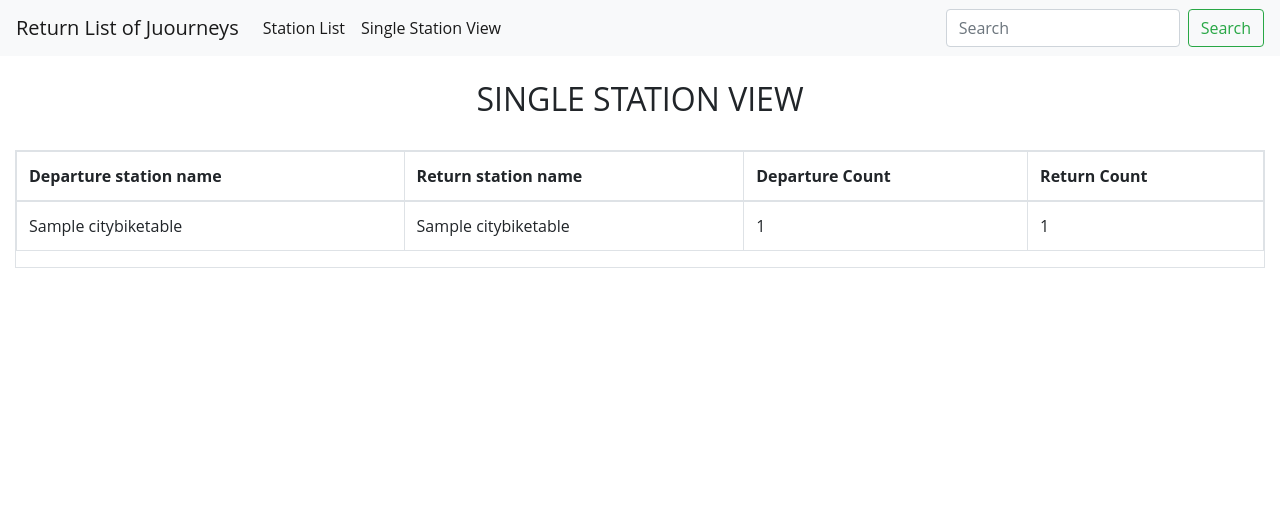
After one commit to shardendu-design/solita_project, a Flask app: page /singlelstationview in a window 1280 px wide. The commit adds this page. Shown: the top 524 px of the page. Run offline with Flask 3, Linux system fonts and the light colour scheme; tables that the repository leaves empty hold one stand-in row (values such as "Sample post"); some libraries are stand-ins or nearby versions; some web fonts are replaced.

Commit message:
Create route for single station view with total count departure and return

```diff
--- a/app/citybike/models.py
+++ b/app/citybike/models.py
@@ -27,3 +27,13 @@ class Citybike(db.Model):
     def covered_distance_km(self):
         kilometers = self.covered_distance_m / 1000
         return '{:.2f}'.format(kilometers)
+
+    @staticmethod
+    def get_departure_count(station_id):
+        return Citybike.query.filter_by(departure_station_id=station_id).count()
+
+
+
+    @staticmethod
+    def get_return_count(station_id):
+        return Citybike.query.filter_by(return_station_id=station_id).count()
--- a/app/citybike/routes.py
+++ b/app/citybike/routes.py
@@ -5,6 +5,7 @@ from app.citybike.models import Citybike
 from app import db
 from flask import render_template, request, flash, redirect, url_for
 from flask_sqlalchemy import pagination
+from flask_paginate import Pagination, get_page_args
 
 
 
@@ -23,6 +24,21 @@ def display_station_list():
     station_list = Citybike.query.paginate(page=page, per_page=10)
     return render_template('list_all_station.html', station_list=station_list)
 
+@main.route('/singlelstationview')
+def display_single_station_view():
+    page = request.args.get('page', 1, type=int)
+    single_station_view = Citybike.query.paginate(page=page, per_page=10)
+    stations = set([(trip.departure_station_id, trip.departure_station_name) for trip in single_station_view.items] + [(trip.return_station_id, trip.return_station_name) for trip in single_station_view.items])
+    station_counts = {}
+    for station_id, station_name in stations:
+        station_counts[station_id] = {
+            'departure_count': Citybike.get_departure_count(station_id),
+            'return_count': Citybike.get_return_count(station_id)
+        }
+    return render_template('single_station_view.html', single_station_view=single_station_view, station_counts=station_counts)
+
+
+
 @main.app_errorhandler(404)
 def page_not_found(error):
     return render_template('404.html'), 404
--- a/app/citybike/templates/layout.html
+++ b/app/citybike/templates/layout.html
@@ -26,7 +26,7 @@
 </head>
 {% block body %}
 
-    <div class="wrapper">
+    <!-- <div class="wrapper"> -->
 <!--        flash messages-->
 <!--        {% for message in get_flashed_messages()%}-->
 
@@ -42,7 +42,7 @@
             {# navigation bar #}
             {% block navbar %}
             <nav class="navbar navbar-expand-lg navbar-light bg-light">
-                <a class="navbar-brand" href="{{ url_for('main.display_citybike_details') }}">City Bike Juourneys Project</a>
+                <a class="navbar-brand" href="{{ url_for('main.display_citybike_details') }}">Return List of Juourneys</a>
                 <button class="navbar-toggler" type="button" data-toggle="collapse" data-target="#navbarTogglerDemo02" aria-controls="navbarTogglerDemo02" aria-expanded="false" aria-label="Toggle navigation">
                   <span class="navbar-toggler-icon"></span>
                 </button>
@@ -53,7 +53,8 @@
                       <a class="nav-link" href="{{ url_for('main.display_station_list') }}">Station List <span class="sr-only"></span></a>
                     </li>
                     <li class="nav-item active">
-                        <a class="nav-link" href="#">Single Station View <span class="sr-only"></span></a>
+                        <a class="nav-link" href="{{ url_for('main.display_single_station_view') }}">Single Station View <span class="sr-only"></span></a>
+
                     </li>
                     <li class="nav-item">
 
--- /dev/null
+++ b/app/citybike/templates/single_station_view.html
@@ -0,0 +1,60 @@
+{% extends 'layout.html' %}
+
+
+    {% block content %}
+
+
+    <div id="" class="container-fluid">
+        <br>
+
+          <h2 class="company_name_heading">SINGLE STATION VIEW</h2>
+        <br>
+
+
+          <div class="table table-bordered">
+
+            <table class="table">
+              <thead class="">
+                <tr>
+
+                  <th scope="col">Departure station name</th>
+                  <th scope="col">Return station name</th>
+                  <th scope="col">Departure Count</th>
+                  <th scope="col">Return Count</th>
+                </tr>
+              </thead>
+              <tbody>
+                  {% for trip in single_station_view.items  %}
+                     <tr>
+
+                       <td>{{trip.departure_station_name}}</td>
+                       <td>{{trip.return_station_name}}</td>
+                       <td>{{station_counts[trip.departure_station_id]['departure_count'] }}</td>
+                       <td>{{station_counts[trip.return_station_id]['return_count']}}</td>
+
+                     </tr>
+                   {% endfor %}
+             </tbody>
+            </table>
+          </div>
+        </div>
+
+        <div style="text-align: center;">
+          {% if single_station_view.has_prev %}
+
+          <a href="{{ url_for('main.display_single_station_view', page=single_station_view.prev_num) }}" class="btn btn-primary">Previous</a>
+
+
+        {% endif %}
+
+        {% if single_station_view.has_next %}
+
+          <a href="{{ url_for('main.display_single_station_view', page=single_station_view.next_num) }}" class="btn btn-primary">Next</a>
+
+        {% endif %}
+
+        </div>
+
+
+
+{% endblock %}
```
